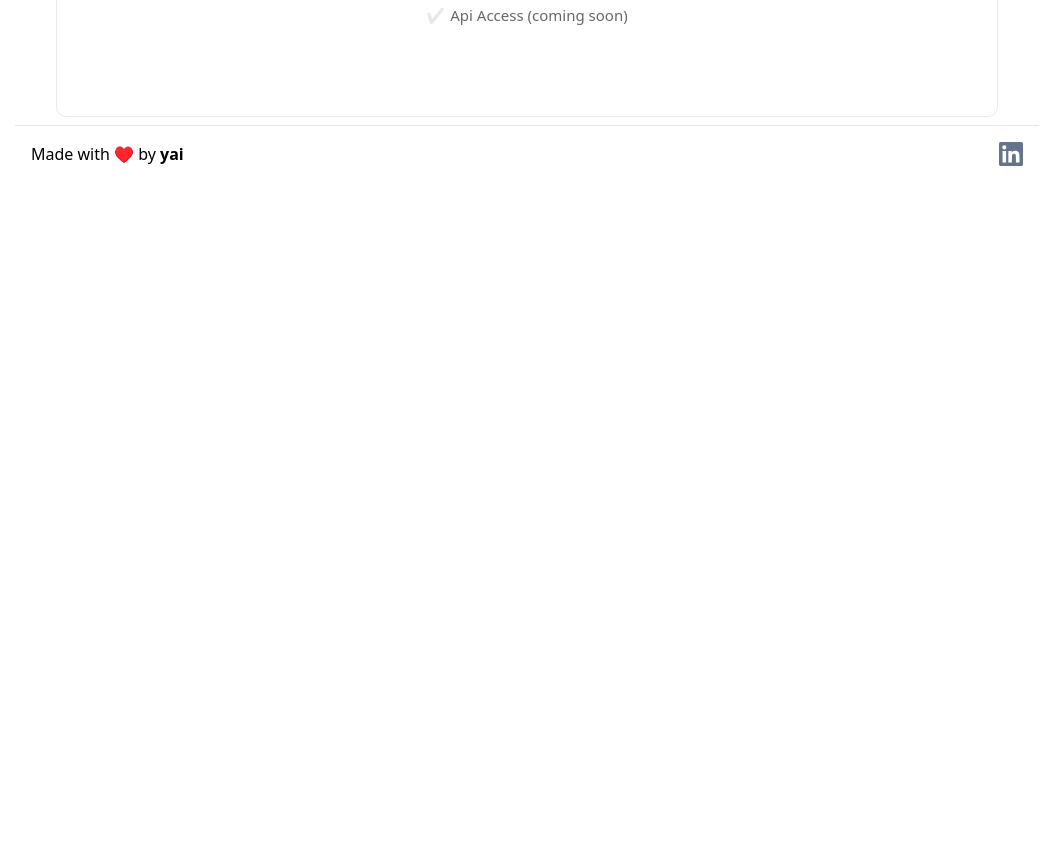
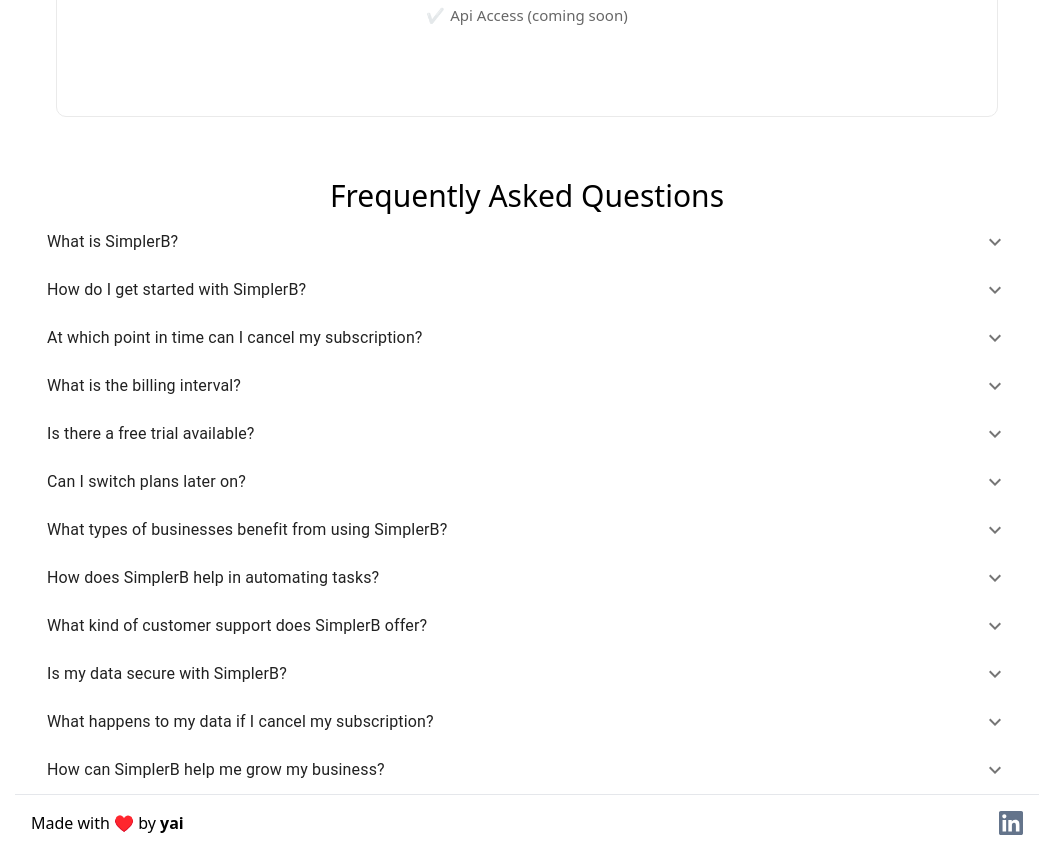
Before and after one commit to romanvieito/simplerb, a Next.js app: page / in a window 1280 px wide. Shown: the part 1740-2599 px from the top of the page, without its empty margins (113-1167 px from the left). Before the commit the page ends 1930 px from the top, so only its background shows below. Built offline with nearby package versions, Linux system fonts and the light colour scheme; no server answers.

Commit message:
Adding FAQ section in index

```diff
--- a/pages/index.tsx
+++ b/pages/index.tsx
@@ -5,6 +5,7 @@
 import Image from "next/image";
 import { Box, Button, Tooltip } from "@mui/material";
 import styles from "../components/CardsPricing.module.css";
+import styles_faq from "../components/Faq.module.css";
 import { useContext } from "react";
 import EmailModal from "../components/EmailModal";
 import SBRContext from "../context/SBRContext";
@@ -18,6 +19,11 @@
 import CardContent from '@mui/material/CardContent';
 import Typography from '@mui/material/Typography';
 
+import { styled } from '@mui/material/styles';
+import Accordion from '@mui/material/Accordion';
+import AccordionSummary from '@mui/material/AccordionSummary';
+import AccordionDetails from '@mui/material/AccordionDetails';
+import ExpandMoreIcon from '@mui/icons-material/ExpandMore';
 
 const Home: NextPage = () => {
 
@@ -31,6 +37,22 @@
     name: 'Ads Generator',
     link: '/ads'
   }];
+
+  const CustomAccordion = styled(Accordion)(({ theme }) => ({
+    boxShadow: 'none',
+    '&:before': {
+      display: 'none',
+    },
+    '&.MuiAccordion-root:before': {
+      display: 'none',
+    },
+    '& .MuiAccordionSummary-root': {
+      borderBottom: 'none',
+    },
+    '& .MuiAccordionDetails-root': {
+      borderTop: 'none',
+    },
+  }));
 
   const { openSignIn } = useClerk();
   const [openSuccess, setOpenSuccess] = useState(false);
@@ -508,6 +530,193 @@
           </div>
         </Box>
 
+    <div>
+      <h2 className="mt-12 font-medium" style={{ fontSize: 30 }}>
+      Frequently Asked Questions
+      </h2>
+
+      <CustomAccordion>
+        <AccordionSummary
+          expandIcon={<ExpandMoreIcon />}
+          aria-controls="panel2a-content"
+          id="panel2a-header"
+        >
+          <Typography>What is SimplerB?</Typography>
+        </AccordionSummary>
+        <AccordionDetails>
+          <Typography align="left" sx={{ fontSize: '0.875rem' }}>
+          SimplerB is an AI-powered tool designed to help you kickstart your business effortlessly. It generates your domain, website, and Google Ads, so you can focus on growing your business.
+          </Typography>
+        </AccordionDetails>
+      </CustomAccordion>
+
+      <CustomAccordion>
+        <AccordionSummary
+          expandIcon={<ExpandMoreIcon />}
+          aria-controls="panel3a-content"
+          id="panel3a-header"
+        >
+          <Typography>How do I get started with SimplerB?</Typography>
+        </AccordionSummary>
+        <AccordionDetails>
+          <Typography align="left" sx={{ fontSize: '0.875rem' }}>
+          Getting started with SimplerB is easy. Sign up on our website, choose a plan that fits your needs, and begin leveraging our AI features to generate your domain, website, and Google Ads.
+          </Typography>
+        </AccordionDetails>
+      </CustomAccordion>
+
+      <CustomAccordion>
+        <AccordionSummary
+          expandIcon={<ExpandMoreIcon />}
+          aria-controls="panel4a-content"
+          id="panel4a-header"
+        >
+          <Typography>At which point in time can I cancel my subscription?</Typography>
+        </AccordionSummary>
+        <AccordionDetails>
+          <Typography align="left" sx={{ fontSize: '0.875rem' }}>
+          You can cancel your subscription at any time. At the next billing cycle, we will not resume your subscription, and you will be downgraded to the Free tier.
+          </Typography>
+        </AccordionDetails>
+      </CustomAccordion>
+
+      <CustomAccordion>
+        <AccordionSummary
+          expandIcon={<ExpandMoreIcon />}
+          aria-controls="panel5a-content"
+          id="panel5a-header"
+        >
+          <Typography>What is the billing interval?</Typography>
+        </AccordionSummary>
+        <AccordionDetails>
+          <Typography align="left" sx={{ fontSize: '0.875rem' }}>
+          We bill you on a monthly basis starting from the day you subscribed. You can cancel your subscription at any time.
+          </Typography>
+        </AccordionDetails>
+      </CustomAccordion>
+
+      <CustomAccordion>
+        <AccordionSummary
+          expandIcon={<ExpandMoreIcon />}
+          aria-controls="panel6a-content"
+          id="panel6a-header"
+        >
+          <Typography>Is there a free trial available?</Typography>
+        </AccordionSummary>
+        <AccordionDetails>
+          <Typography align="left" sx={{ fontSize: '0.875rem' }}>
+          Even better...we do have a Free plan that you can use forever. This allows you to explore SimplerB’s AI features and see how they can benefit your business without any commitment.
+          </Typography>
+        </AccordionDetails>
+      </CustomAccordion>
+
+      <CustomAccordion>
+        <AccordionSummary
+          expandIcon={<ExpandMoreIcon />}
+          aria-controls="panel7a-content"
+          id="panel7a-header"
+        >
+          <Typography>Can I switch plans later on?</Typography>
+        </AccordionSummary>
+        <AccordionDetails>
+          <Typography align="left" sx={{ fontSize: '0.875rem' }}>
+          Absolutely. You can upgrade or downgrade your plan at any time from your account settings. The change will take effect in the next billing cycle.
+          </Typography>
+        </AccordionDetails>
+      </CustomAccordion>
+
+      <CustomAccordion>
+        <AccordionSummary
+          expandIcon={<ExpandMoreIcon />}
+          aria-controls="panel8a-content"
+          id="panel8a-header"
+        >
+          <Typography>What types of businesses benefit from using SimplerB?</Typography>
+        </AccordionSummary>
+        <AccordionDetails>
+          <Typography align="left" sx={{ fontSize: '0.875rem' }}>
+          SimplerB is designed to help small businesses across various industries, including retail, service-based businesses, and startups, streamline their operations and improve efficiency with AI.
+          </Typography>
+        </AccordionDetails>
+      </CustomAccordion>
+
+      <CustomAccordion>
+        <AccordionSummary
+          expandIcon={<ExpandMoreIcon />}
+          aria-controls="panel9a-content"
+          id="panel9a-header"
+        >
+          <Typography>How does SimplerB help in automating tasks?</Typography>
+        </AccordionSummary>
+        <AccordionDetails>
+          <Typography align="left" sx={{ fontSize: '0.875rem' }}>
+          Digital is more important than ever, so SimplerB’s AI generates your domain, website, and Google Ads, automating these critical startup tasks so you can focus on other strategic activities that grow your business.
+          </Typography>
+        </AccordionDetails>
+      </CustomAccordion>
+
+      <CustomAccordion>
+        <AccordionSummary
+          expandIcon={<ExpandMoreIcon />}
+          aria-controls="panel10a-content"
+          id="panel10a-header"
+        >
+          <Typography>What kind of customer support does SimplerB offer?</Typography>
+        </AccordionSummary>
+        <AccordionDetails>
+          <Typography align="left" sx={{ fontSize: '0.875rem' }}>
+          Our customer support team is available 24/7 via email. We also provide a comprehensive knowledge base and tutorial videos to help you get the most out of SimplerB. Additionally, we are open to scheduling video meetings to provide personalized assistance and ensure you have all the support you need.
+          </Typography>
+        </AccordionDetails>
+      </CustomAccordion>
+
+      <CustomAccordion>
+        <AccordionSummary
+          expandIcon={<ExpandMoreIcon />}
+          aria-controls="panel11a-content"
+          id="panel11a-header"
+        >
+          <Typography>Is my data secure with SimplerB?</Typography>
+        </AccordionSummary>
+        <AccordionDetails>
+          <Typography align="left" sx={{ fontSize: '0.875rem' }}>
+          We take data security seriously. SimplerB uses industry-standard encryption and security protocols to ensure that your data is safe and secure.
+          </Typography>
+        </AccordionDetails>
+      </CustomAccordion>
+
+      <CustomAccordion>
+        <AccordionSummary
+          expandIcon={<ExpandMoreIcon />}
+          aria-controls="panel12a-content"
+          id="panel12a-header"
+        >
+          <Typography>What happens to my data if I cancel my subscription?</Typography>
+        </AccordionSummary>
+        <AccordionDetails>
+          <Typography align="left" sx={{ fontSize: '0.875rem' }}>
+          If you cancel your subscription, your data will remain available in read-only mode for 30 days. After this period, your data will be permanently deleted from our servers.
+          </Typography>
+        </AccordionDetails>
+      </CustomAccordion>
+
+      <CustomAccordion>
+        <AccordionSummary
+          expandIcon={<ExpandMoreIcon />}
+          aria-controls="panel13a-content"
+          id="panel13a-header"
+        >
+          <Typography>How can SimplerB help me grow my business?</Typography>
+        </AccordionSummary>
+        <AccordionDetails>
+          <Typography align="left" sx={{ fontSize: '0.875rem' }}>
+          SimplerB helps you grow your business by using AI to automate the creation of your domain, website, and Google Ads, providing insightful analytics (coming soon), and streamlining your operations, so you can focus on strategic growth activities and customer satisfaction.
+          </Typography>
+        </AccordionDetails>
+      </CustomAccordion>
+
+    </div>
+
         <Snackbar
           autoHideDuration={3000}
           anchorOrigin={{
```
